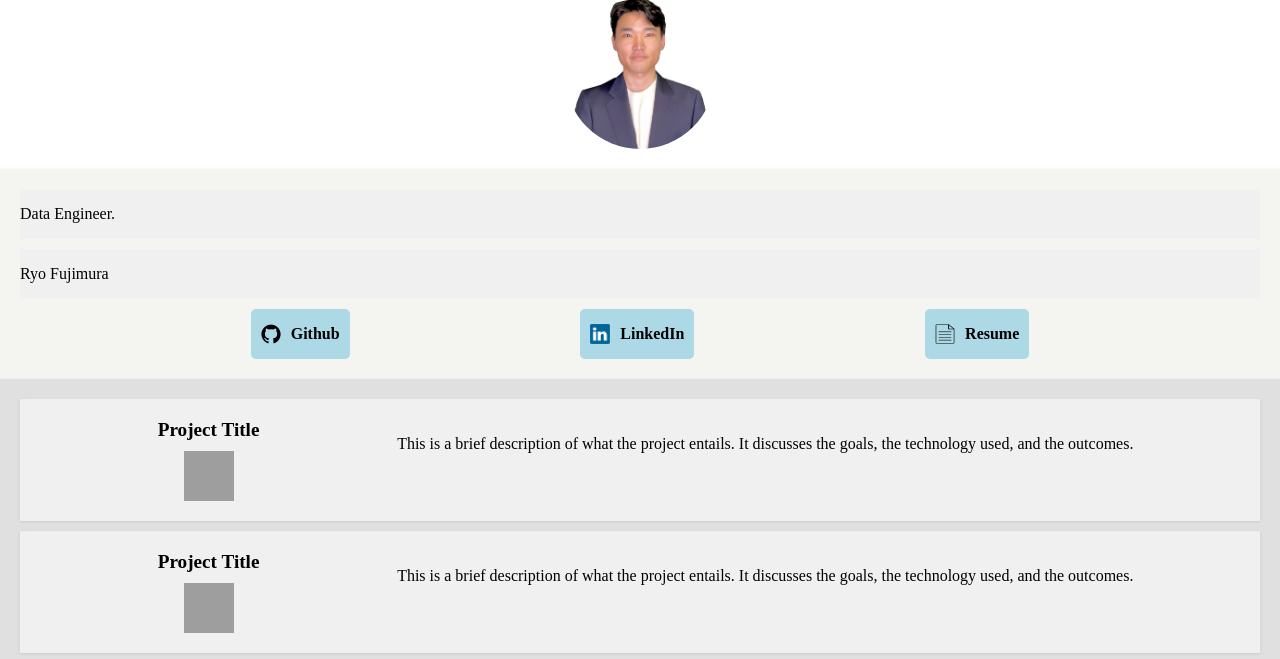
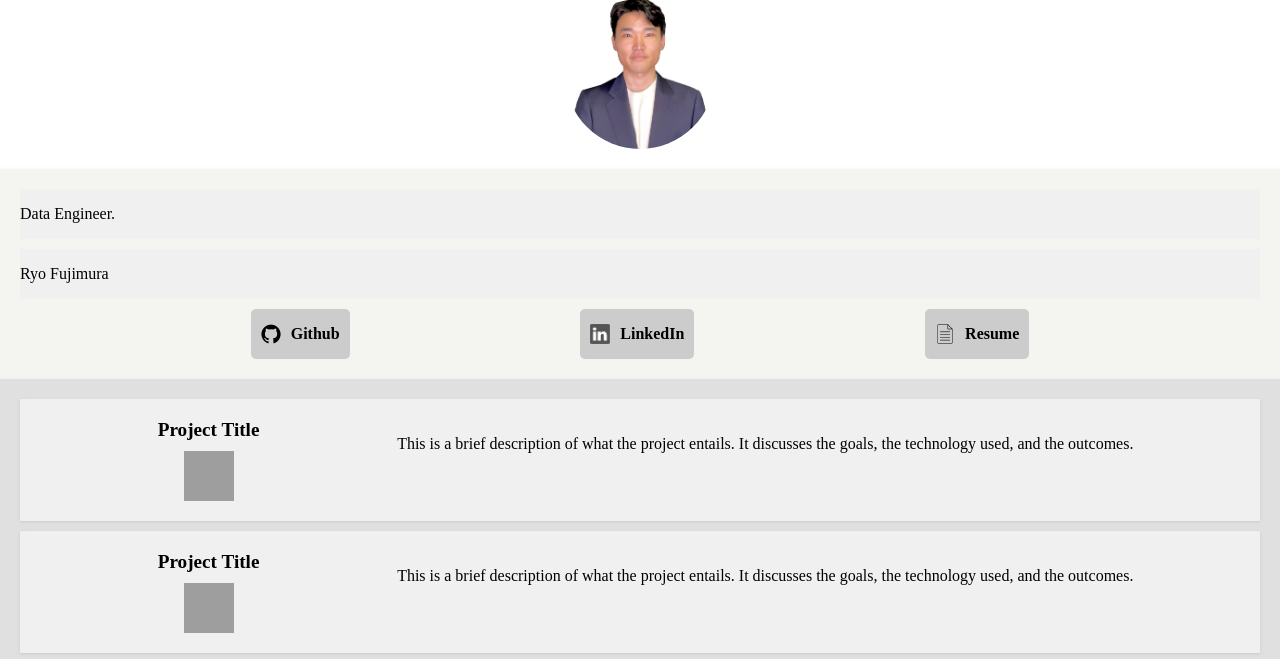
Before and after one commit to ryofujimura/ryofujwebsite, a Flask app: page / in a window 1280 px wide. Shown: the part 141-800 px from the top of the page. Run offline with Flask 3, Linux system fonts and the light colour scheme; grey boxes are pictures that could not be loaded.

Commit message:
icon color to gray, hover for color

```diff
--- a/static/style.css
+++ b/static/style.css
@@ -74,7 +74,7 @@ header {
     align-items: center; /* Aligns image and text vertically */
     gap: 10px; /* Space between the image and text */
     padding: 10px;
-    background-color: #ADD8E6; /* Light blue */
+    background-color: #cccccc; /* Light blue */
     border-radius: 5px;
     text-decoration: none;
     color: black;
@@ -86,10 +86,23 @@ header {
     height: 20px; /* Maintain aspect ratio */
 }
 
+.hyperlink-image {
+    filter: grayscale(100%); /* Converts the image to grayscale */
+    width: 50px; /* Maintain this width or adjust as needed */
+    height: auto; /* This maintains the image's original aspect ratio */
+    object-fit: contain; /* Ensures the image fits within the dimensions specified without distorting */
+}
+
+
 .hyperlink:hover {
-    background-color: #cccccc; /* Light grey background on hover */
+    background-color: #ADD8E6; /* Light grey background on hover */
     transition: background-color 0.3s; /* Smooth transition for the background color */
 }
+
+.hyperlink:hover .hyperlink-image {
+    filter: none; /* Removes the grayscale filter on hover */
+}
+
 
 .projects-container {
     flex-grow: 1; /* Takes up any remaining space */
```
